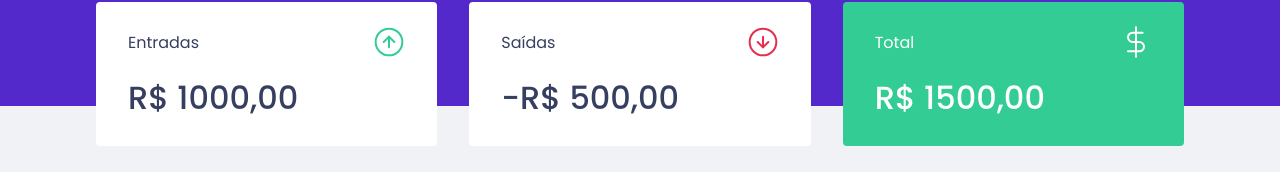
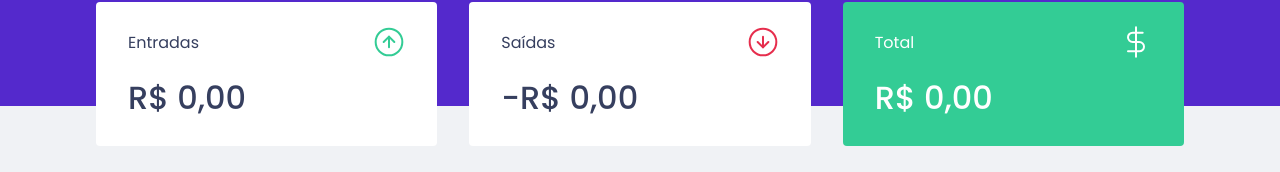
Before and after one commit to allyfx/dtmoney-ignite, a React (Create React App) app: page / in a window 1280 px wide. Shown: the part 166-338 px from the top of the page. Built offline with nearby package versions, Linux system fonts and the light colour scheme; no server answers; what miragejs would draw is missing.

Commit message:
feat: resume

```diff
--- a/src/components/Summary/index.tsx
+++ b/src/components/Summary/index.tsx
@@ -8,6 +8,21 @@ import { Container } from "./styles";
 
 export function Summary() {
   const { transactions } = useContext(TransactionsContext);
+  const summary = transactions.reduce((acc, transaction) => {
+    if (transaction.type === "deposit") {
+      acc.deposits += transaction.amount;
+      acc.total += transaction.amount;
+    } else  {
+      acc.withdraws += transaction.amount;
+      acc.total -= transaction.amount;
+    }
+
+    return acc;
+  }, {
+    deposits: 0,
+    withdraws: 0,
+    total: 0,
+  });
   return (
     <Container>
       <div>
@@ -15,21 +30,36 @@ export function Summary() {
           <p>Entradas</p>
           <img src={incomeImg} alt="Entradas" />
         </header>
-        <strong>R$ 1000,00</strong>
+        <strong>
+          {new Intl.NumberFormat('pt-BR', {
+            style: "currency",
+            currency: "BRL"
+          }).format(summary.deposits)}
+        </strong>
       </div>
       <div>
         <header>
           <p>Saídas</p>
           <img src={outcomeImg} alt="Saídas" />
         </header>
-        <strong>-R$ 500,00</strong>
+        <strong>
+          -{new Intl.NumberFormat('pt-BR', {
+            style: "currency",
+            currency: "BRL"
+          }).format(summary.withdraws)}
+        </strong>
       </div>
       <div className="highlight-background">
         <header>
           <p>Total</p>
           <img src={totalImg} alt="Total" />
         </header>
-        <strong>R$ 1500,00</strong>
+        <strong>
+          {new Intl.NumberFormat('pt-BR', {
+            style: "currency",
+            currency: "BRL"
+          }).format(summary.total)}
+        </strong>
       </div>
     </Container>
   )
```
